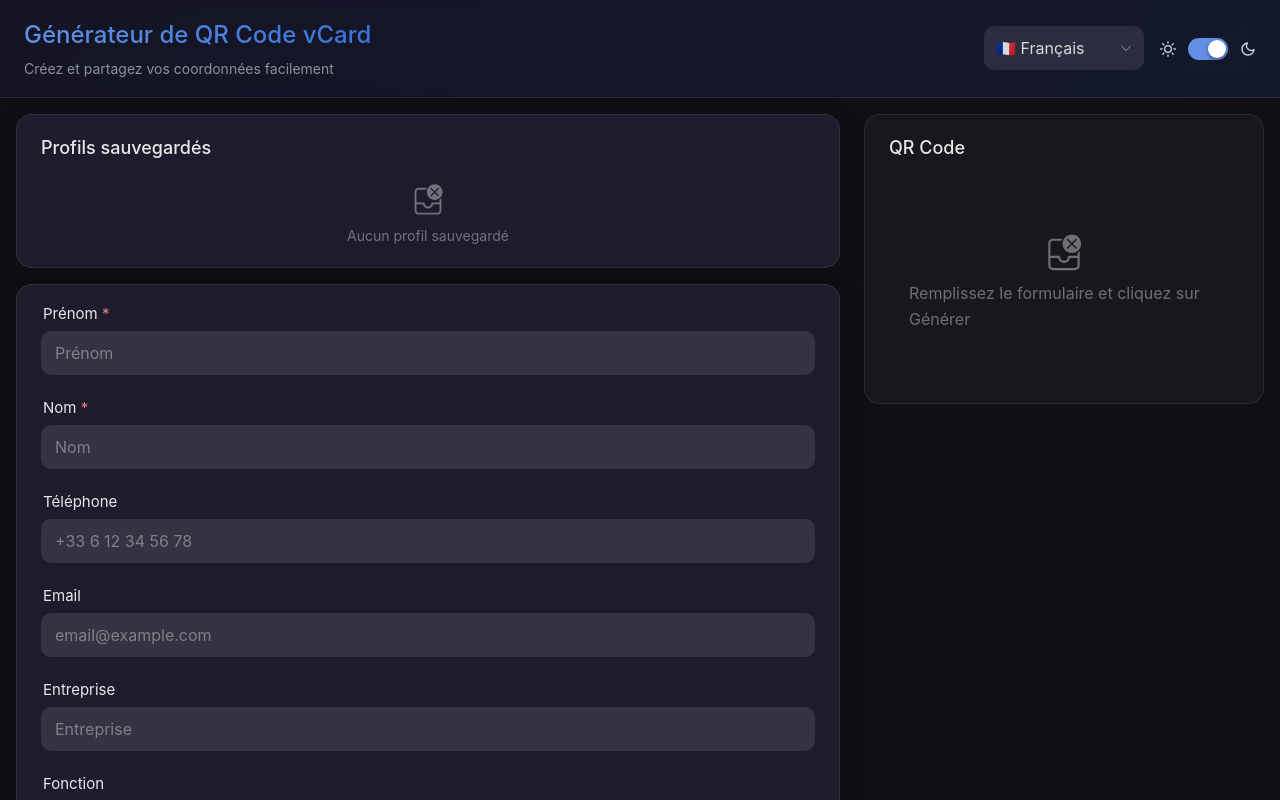
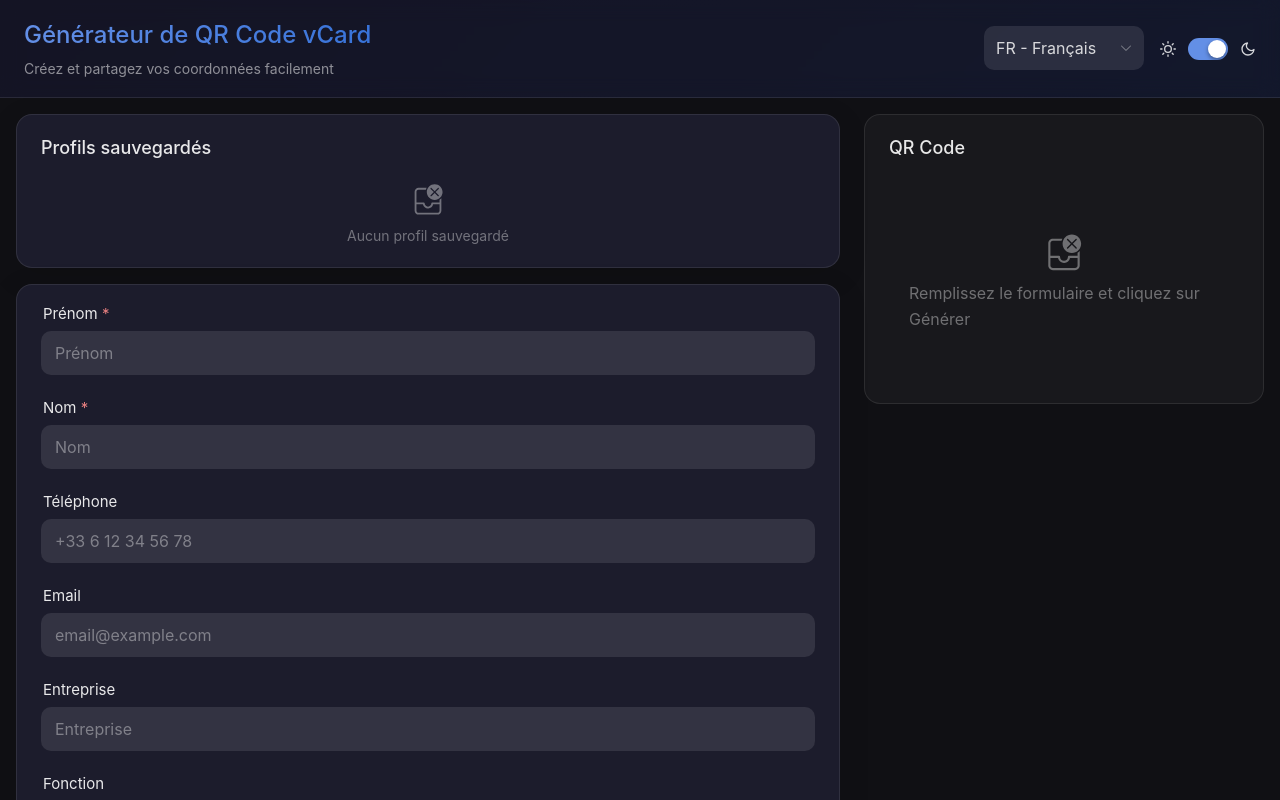
Before and after one commit to FabioDevCode/vCard-Generator, a Vue app: page / in a window 1280 px wide. Shown: the top 800 px of the page. Built offline with nearby package versions, Linux system fonts and the light colour scheme.

Commit message:
update language select

```diff
--- a/src/components/LanguageSwitcher.vue
+++ b/src/components/LanguageSwitcher.vue
@@ -7,7 +7,7 @@ const { currentLocale, setLocale } = useAppI18n()
 
 const options = computed(() => {
   return SUPPORTED_LOCALES.map(locale => ({
-    label: `${locale.flag} ${locale.label}`,
+    label: `${locale.value.toUpperCase()} - ${locale.label}`,
     value: locale.value
   }))
 })
--- a/src/composables/useI18n.ts
+++ b/src/composables/useI18n.ts
@@ -4,10 +4,10 @@ import { useI18n as useVueI18n } from 'vue-i18n'
 
 export type SupportedLocale = 'fr' | 'en' | 'pt'
 
-export const SUPPORTED_LOCALES: { value: SupportedLocale; label: string; flag: string }[] = [
-    { value: 'fr', label: 'Français', flag: '🇫🇷' },
-    { value: 'en', label: 'English', flag: '🇬🇧' },
-    { value: 'pt', label: 'Português', flag: '🇵🇹' }
+export const SUPPORTED_LOCALES: { value: SupportedLocale; label: string; }[] = [
+    { value: 'fr', label: 'Français' },
+    { value: 'en', label: 'English' },
+    { value: 'pt', label: 'Português' }
 ]
 
 export function useAppI18n() {
```
